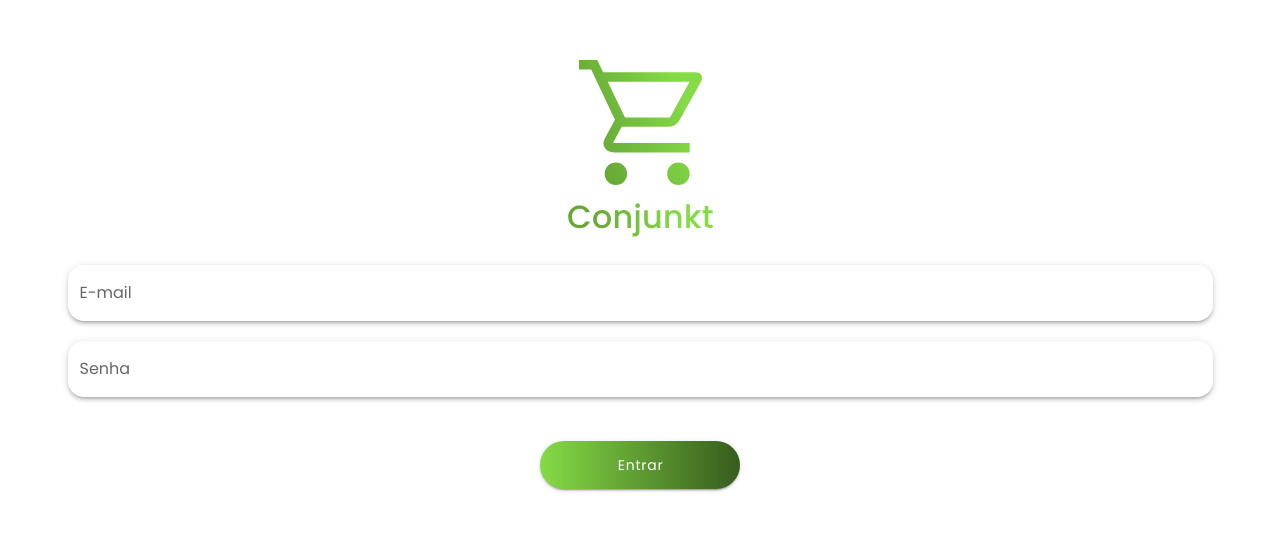
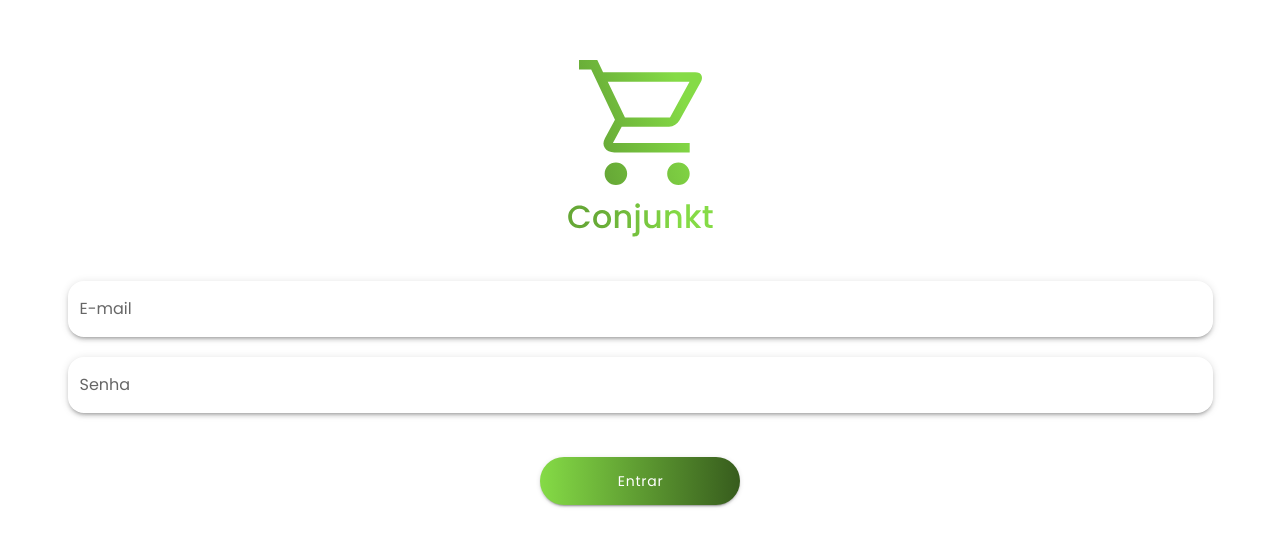
Before and after one commit to Hackatona-AGES-2022/Name_Not_Found_Exception, a Vue app in the folder frontend/: page /#/pre-sign-in in a window 1280 px wide. Before the commit this address led to /#/sign-in. Shown: the top 546 px of the page. Built offline with nearby package versions, Linux system fonts and the light colour scheme.

Commit message:
margin top email input.

```diff
--- a/frontend/src/views/Login.vue
+++ b/frontend/src/views/Login.vue
@@ -3,7 +3,7 @@
     <v-row class="mt-12 justify-center">
       <img src="../assets/conjunkt.svg" />
     </v-row>
-    <v-row class="mt-10">
+    <v-row class="mt-14">
       <Input label="E-mail" variant="round" elevation="3" v-model="email" />
     </v-row>
     <v-row class="mt-8">
```
